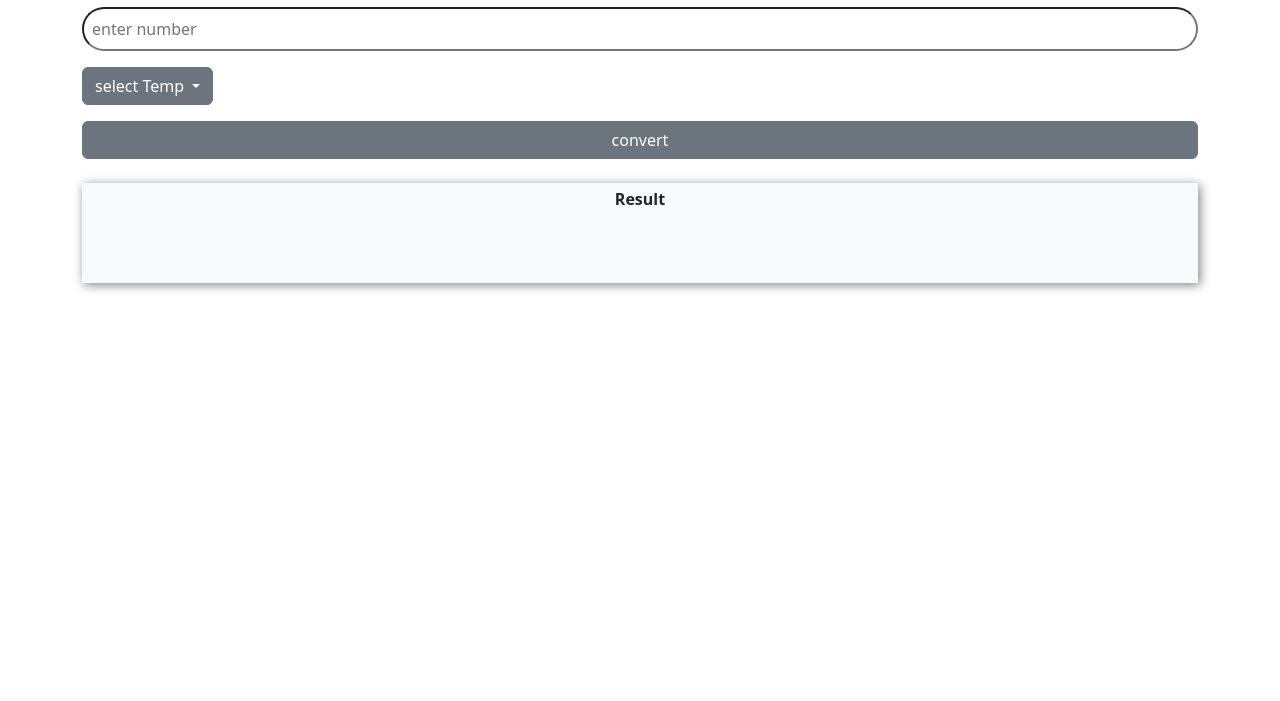
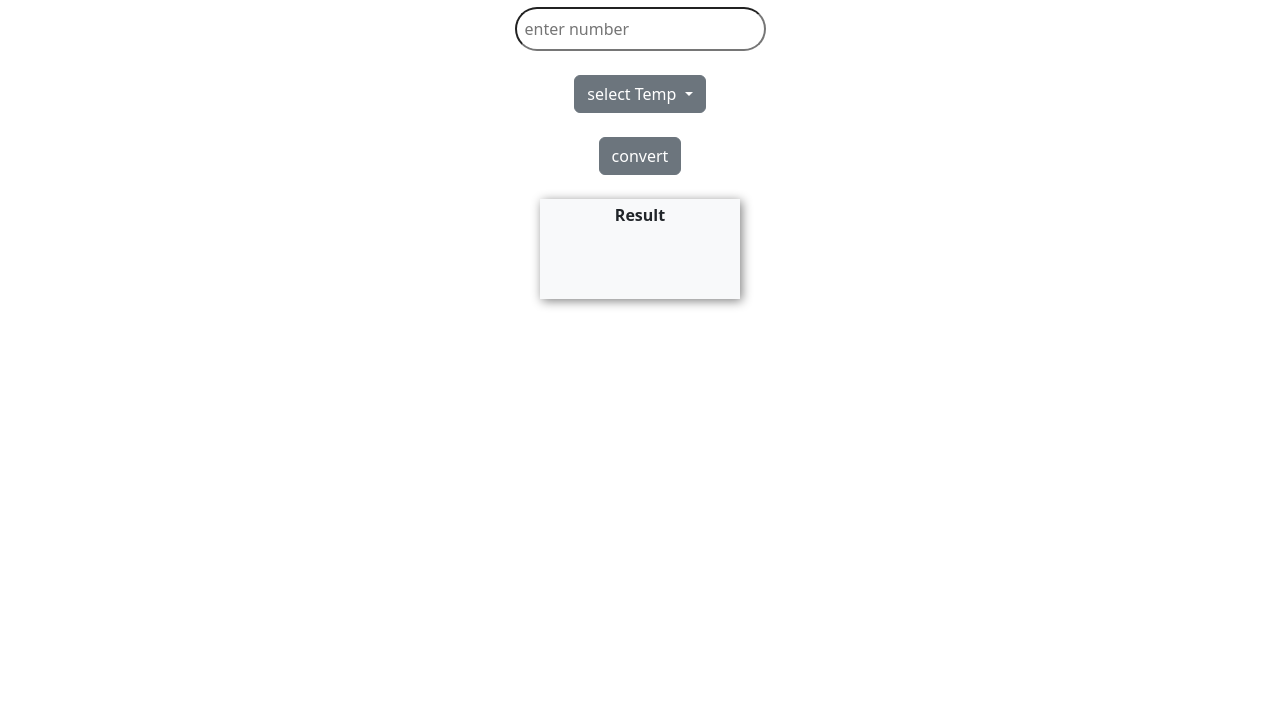
Before and after one commit to rizwan-143/temperature-convertor, a plain HTML site: page index.html in a window 1280 px wide. Shown: the part 99-800 px from the top of the page. Drawn offline with nearby package versions, Linux system fonts and the light colour scheme.

Commit message:
new files

```diff
--- a/index.css
+++ b/index.css
@@ -1,5 +1,6 @@
 ul{
     height: 100px;
+    width: 200px;
     box-shadow: 2px 2px 10px gray;
 }
 
--- a/index.html
+++ b/index.html
@@ -14,11 +14,11 @@
 
   <div class="container">
     <div class="row">
-      <div class="col-sm-12  d-flex flex-column justify-content-center mt-5 gap-3">
+      <div class="col-sm-12 d-flex flex-column align-items-center justify-content-center mt-5 gap-3">
         <h3 class="text-uppercase fw-bold">temperature convertor</h3>
           <input class="rounded-pill p-2" type="text" placeholder="enter number" id="userInput">
         <div class="dropdown">
-          <button class="btn btn-secondary dropdown-toggle" type="button"
+          <button class="btn btn-secondary dropdown-toggle mt-2" type="button"
             data-bs-toggle="dropdown" id="dropdownBtn">
             select Temp
           </button>
@@ -27,7 +27,7 @@
             <li><a class="dropdown-item" href="#" onclick="selectUnit(`calsius`)">celsius</a></li>
           </ul>
         </div>
-        <div class="btn btn-secondary " id="convert">convert</div>
+        <div class="btn btn-secondary mt-2 " id="convert">convert</div>
       </div>
     </div>
   </div>
@@ -36,7 +36,7 @@
   <div class="container mt-4">
     <div class="row">
       <div class="col-12 d-flex justify-content-center">
-        <ul id="tempList" class=" bg-light w-100 p-1 d-flex flex-column align-items-center list-unstyled">
+        <ul id="tempList" class=" bg-light p-1 d-flex flex-column align-items-center list-unstyled">
           <li class="fw-bold">Result</li>
         </ul>
       </div>
```
